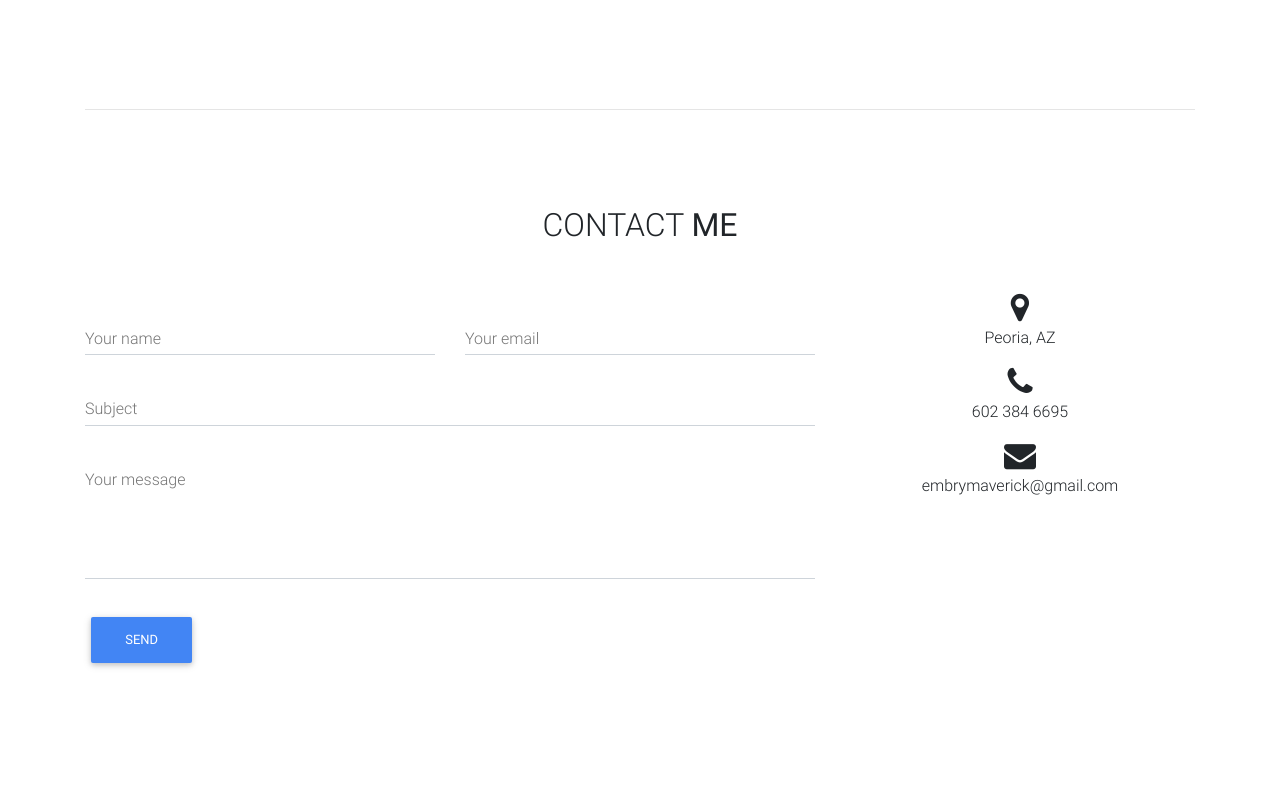
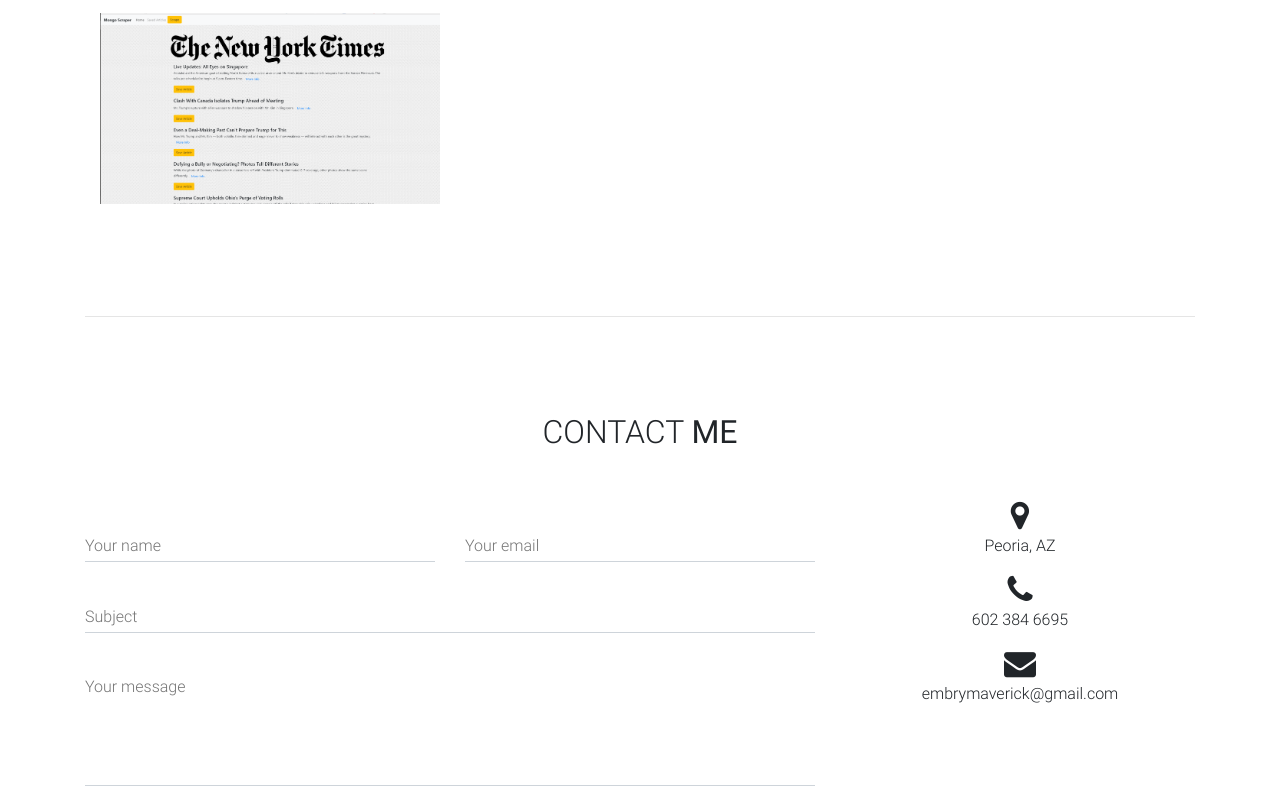
Before and after one commit to Akotu/Portfolio, a plain HTML site: page index.html in a window 1280 px wide. Shown: the part 2839-3649 px from the top of the page. Drawn offline with Linux system fonts and the light colour scheme; no server answers.

Commit message:
added nyt project

```diff
--- a/index.html
+++ b/index.html
@@ -382,6 +382,20 @@
                                     </a>
                                     </div>
                                 </figure>
+                                <figure class="col-md-4 float-left view overlay">
+                                        <a href="https://akotu-mongo-scraper.herokuapp.com/">
+                                            <div class="view overlay">
+
+                                                <img src="./img/overlays/nytscrape.png" class="img-fluid" alt="zoom">
+
+                                                <div class="mask flex-center waves-effect rgba-grey-strong">
+
+                                                    <p class="white-text">NYT scraper</p>
+
+                                                </div>
+                                        </a>
+                                        </div>
+                                    </figure>
 
 
 
```
Also changed, not shown: img/overlays/nytscrape.png (added).
